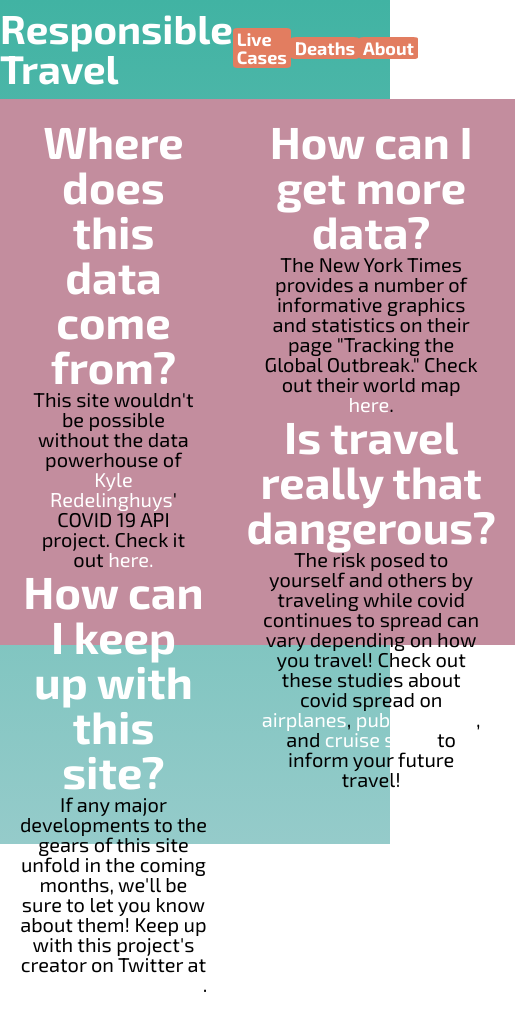
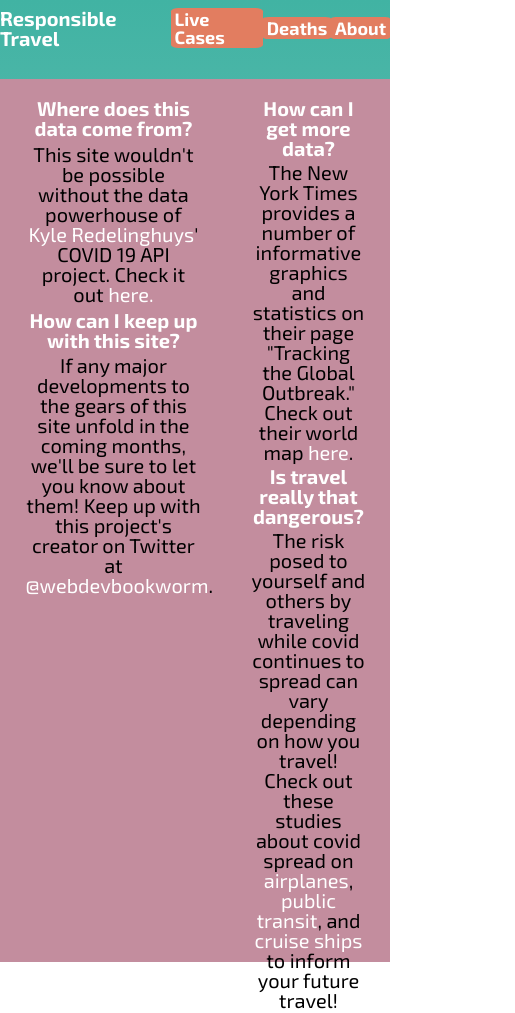
Before and after one commit to julianbrodsky/responsibleTravel, a plain HTML site: page about.html in a window 390 px wide. Shown: the whole page, 515 px wide, since content can reach past the window. Drawn offline with Linux system fonts and the light colour scheme.

Commit message:
began media queries

```diff
--- a/style.css
+++ b/style.css
@@ -101,3 +101,43 @@ font-weight: 700;
 .abt{
     padding: 5%;
 }
+
+
+@media all and (max-width: 330px){
+    .halfContainer{
+        height: 150%;
+    }
+
+}
+@media all and (max-width: 475px){
+    .halfContainer{
+       flex-wrap: wrap;
+    }
+    .faq h2{
+        font-size: 2rem;
+    }
+
+}
+@media all and (max-width: 595px){
+    header h1{
+        font-size: 2rem;
+    }
+}
+@media all and (max-width: 754px){
+    .halfContainer{
+        height: 100%;
+    }
+}
+
+@media all and (max-width: 583px){
+    .abt p{
+        padding: 3%;
+    }
+    .abt.half{
+        display: inline;
+        width: 100%;
+    }
+    .abt.halfContainer{
+        display: inline;
+    }
+}
```
